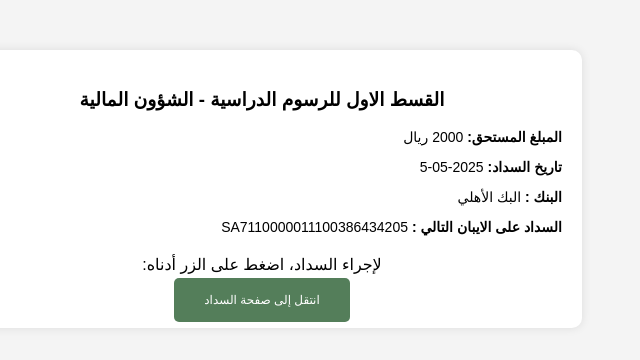
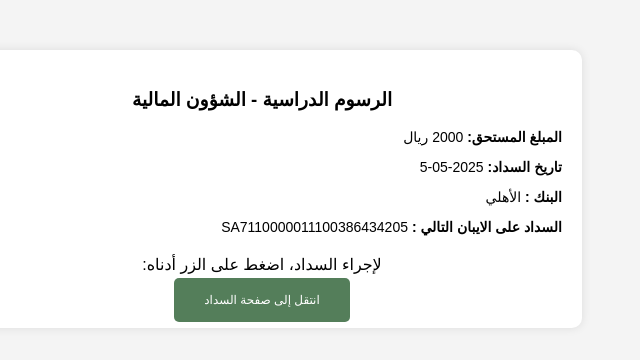
Before and after one commit to edugate0/st.uqu.edu.sa, a plain HTML site: page finance.html in a window 1280 px wide. Shown: the whole page, without its empty margins (378-1018 px from the left). Drawn offline with Linux system fonts and the light colour scheme.

Commit message:
Update finance.html

```diff
--- a/finance.html
+++ b/finance.html
@@ -53,11 +53,11 @@
 </head>
 <body>
     <div class="container">
-        <h3>القسط الاول للرسوم الدراسية - الشؤون المالية</h3>
+        <h3>   الرسوم الدراسية  - الشؤون المالية</h3>
         <div class="payment-info">
             <p><strong>المبلغ المستحق:</strong> 2000 ريال </p>
             <p><strong>تاريخ السداد:</strong> 2025-05-5</p>
-            <p><strong> البنك :</strong>  البك الأهلي</p>
+            <p><strong> البنك :</strong>   الأهلي</p>
             <p><strong> السداد على الايبان التالي :</strong> SA7110000011100386434205</p>
         </div>
         <p>لإجراء السداد، اضغط على الزر أدناه:</p>
```
